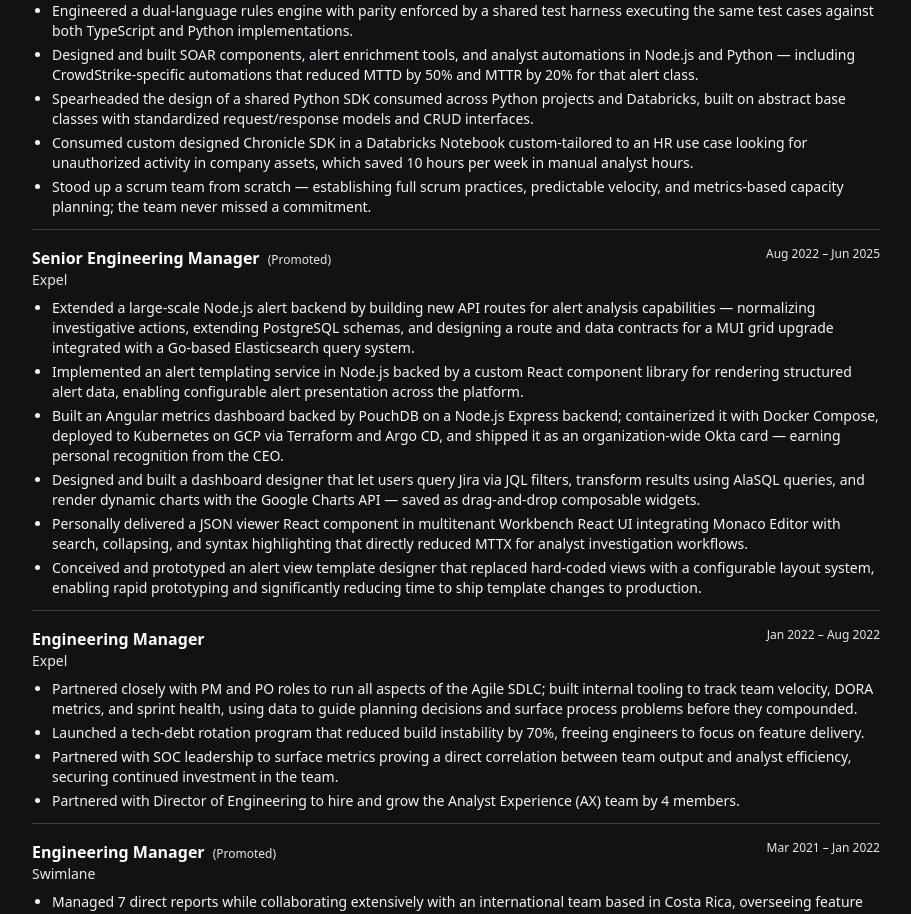
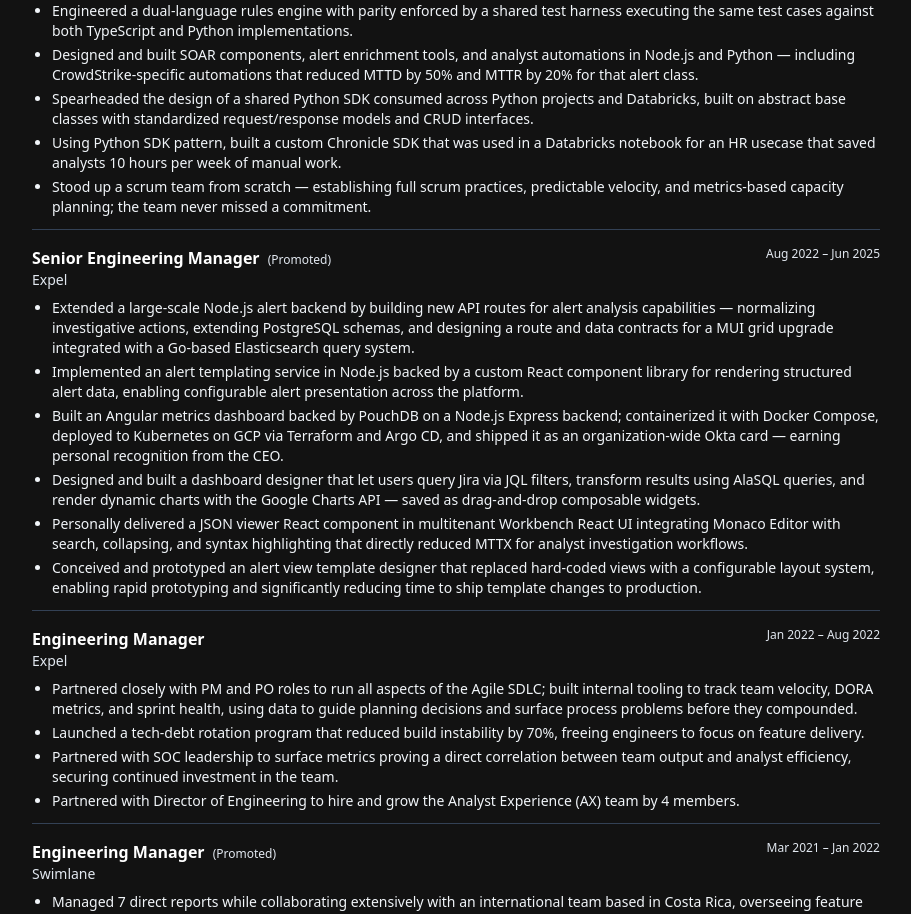
Before and after one commit to JacobHeater/jacobheater.github.io, a Next.js app: page /about/resume in a window 1280 px wide. Shown: the part 1020-1934 px from the top of the page, without its empty margins (184-1095 px from the left). Built offline with nearby package versions, Linux system fonts and the light colour scheme; a web font is replaced by a local one.

Commit message:
Refactor Chronicle SDK usage description in resume for clarity and conciseness

```diff
--- a/src/app/about/resume/data/resume/resume.ts
+++ b/src/app/about/resume/data/resume/resume.ts
@@ -41,7 +41,7 @@
         'Engineered a dual-language rules engine with parity enforced by a shared test harness executing the same test cases against both TypeScript and Python implementations.',
         'Designed and built SOAR components, alert enrichment tools, and analyst automations in Node.js and Python — including CrowdStrike-specific automations that reduced MTTD by 50% and MTTR by 20% for that alert class.',
         'Spearheaded the design of a shared Python SDK consumed across Python projects and Databricks, built on abstract base classes with standardized request/response models and CRUD interfaces.',
-        'Consumed custom designed Chronicle SDK in a Databricks Notebook custom-tailored to an HR use case looking for unauthorized activity in company assets, which saved 10 hours per week in manual analyst hours.',
+        'Using Python SDK pattern, built a custom Chronicle SDK that was used in a Databricks notebook for an HR usecase that saved analysts 10 hours per week of manual work.',
         'Stood up a scrum team from scratch — establishing full scrum practices, predictable velocity, and metrics-based capacity planning; the team never missed a commitment.',
       ],
       technicalSkills: [
```
